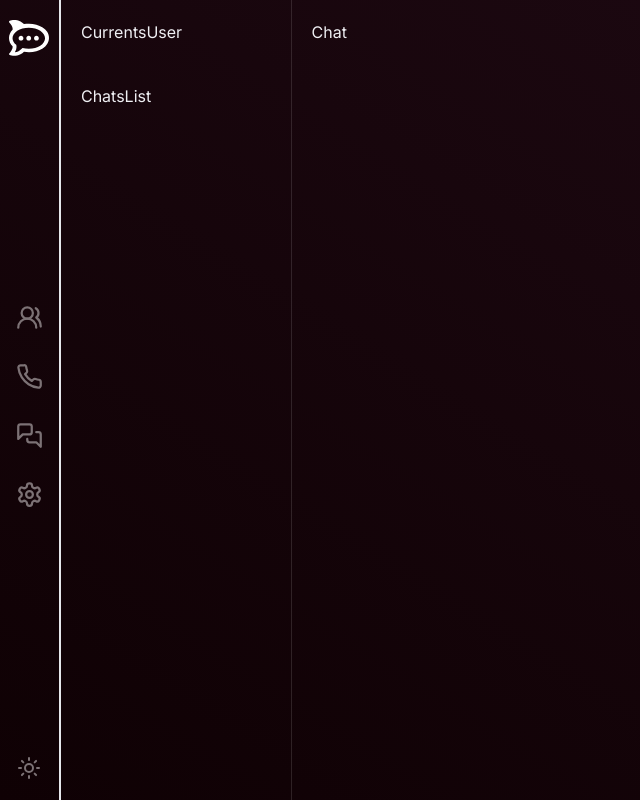
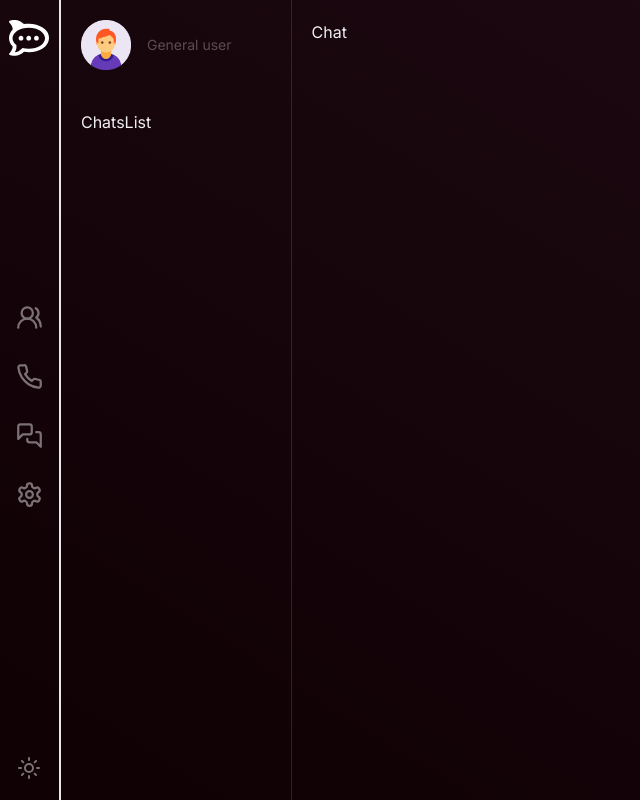
Before and after one commit to bek77g/social-connect-front, a Next.js app: page / in a window 1280 px wide. Shown: the whole page, without its empty margins (0-640 px from the left). Built offline with nearby package versions, Linux system fonts and the light colour scheme; no server answers; sample sign-in values are in the browser's storage.

Commit message:
add: current user base template

```diff
--- a/src/components/screens/chats/CurrentsUser.tsx
+++ b/src/components/screens/chats/CurrentsUser.tsx
@@ -1,3 +1,22 @@
+'use client';
+import useAuth from '@/hooks/useAuth';
+import Image from 'next/image';
+
 export function CurrentsUser() {
-	return <div className='p-layout'>CurrentsUser</div>;
+	const { user } = useAuth();
+
+	return (
+		<div className='p-layout flex items-center gap-4'>
+			<Image
+				width={50}
+				height={50}
+				src={user?.avatar ?? '/no-avatar.png'}
+				alt={user?.email ?? 'USER'}
+			/>
+			<div className='text-sm'>
+				<p>{user?.username}</p>
+				<p className='opacity-30'>General user</p>
+			</div>
+		</div>
+	);
 }
```
Also changed, not shown: public/no-avatar.png (added).
